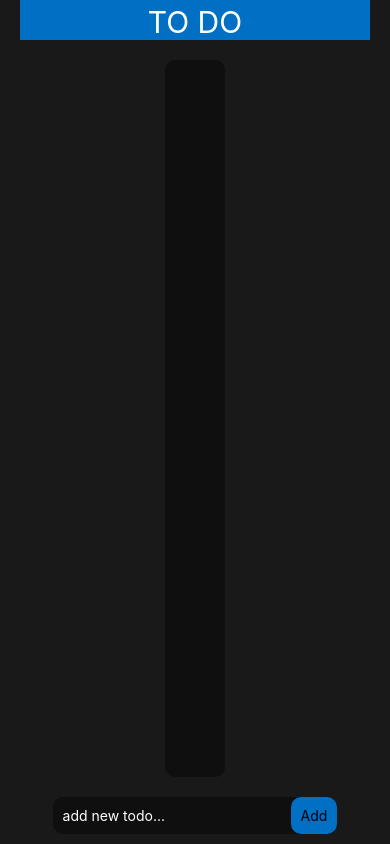
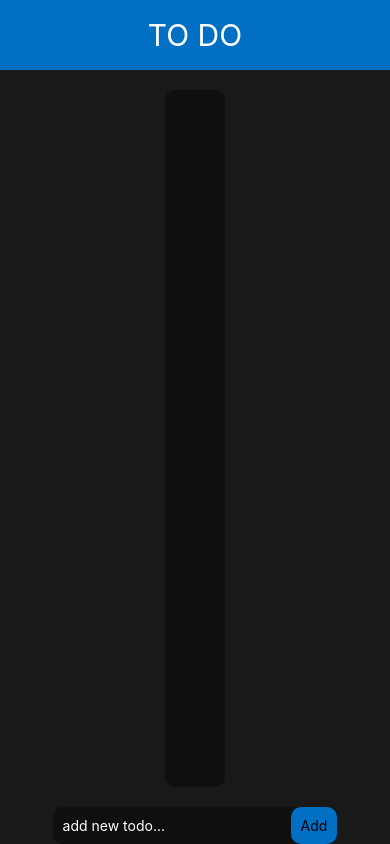
Before and after one commit to mateusfg7/ToDo-App, a React Native app: screen / in a window 390 px wide. Built offline with nearby package versions, Linux system fonts and the light colour scheme.

Commit message:
header style updated

```diff
--- a/App.js
+++ b/App.js
@@ -16,7 +16,9 @@ export default function App() {
   return (
     <View style={styles.container}>
       <View style={styles.header}>
-        <Text style={styles.title}>TO DO</Text>
+        <View style={styles.headerViewChild}>
+          <Text style={styles.title}>TO DO</Text>
+        </View>
       </View>
       <FlatList
         style={styles.todoList}
--- a/styles.js
+++ b/styles.js
@@ -7,15 +7,20 @@ const styles = StyleSheet.create({
     backgroundColor: "#fff",
     alignItems: "center",
     justifyContent: "center",
-    padding: 10,
-    paddingTop: 0,
     backgroundColor: "rgb(25,25,25)",
   },
   header: {
     backgroundColor: "#006fc4",
-    width: 350,
-    height: Constants.statusBarHeight + 40,
+    height: Constants.statusBarHeight + 70,
+    alignSelf: "stretch",
     justifyContent: "flex-end",
+    alignItems: "center",
+  },
+  headerViewChild: {
+    height: 70,
+    alignSelf: "stretch",
+
+    justifyContent: "center",
     alignItems: "center",
   },
   title: {
```
